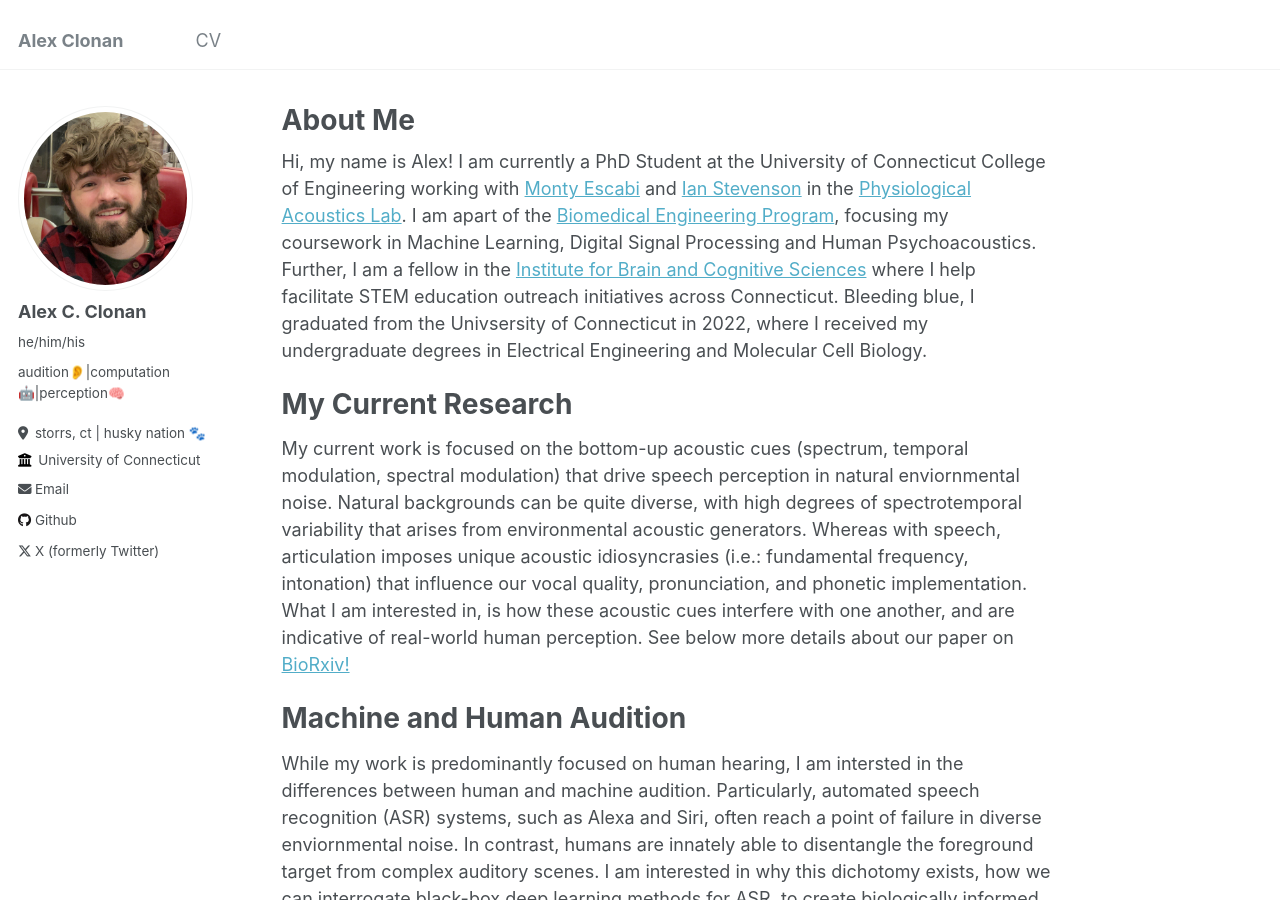
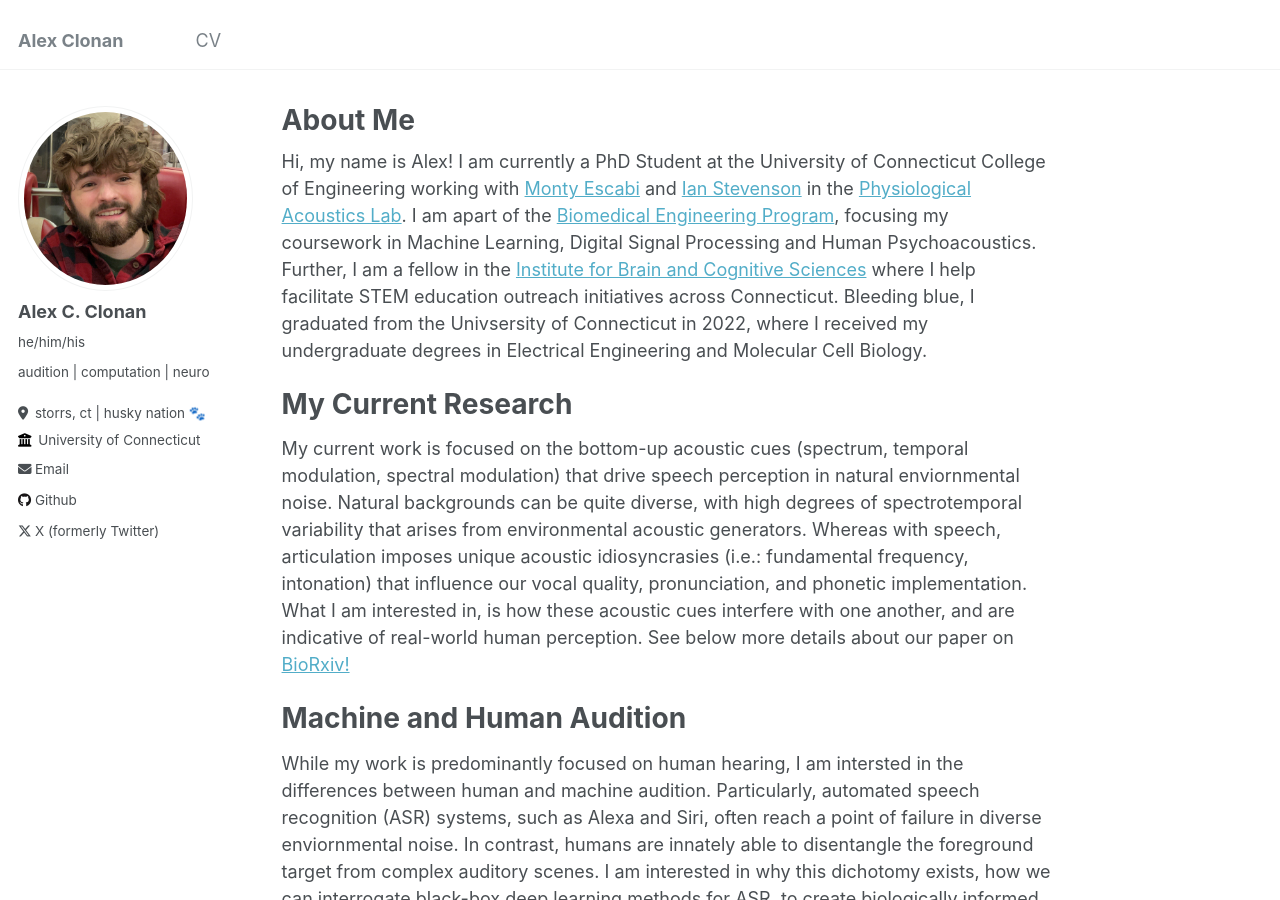
Before and after one commit to aclonan/aclonan.github.io, a Jekyll site: the page built from _pages/about.md, in a window 1280 px wide and 900 px high. Built offline with Jekyll 4.4.1, drawn with Linux system fonts in a browser that asks for light colours.

Commit message:
Update _config.yml

```diff
--- a/_config.yml
+++ b/_config.yml
@@ -24,7 +24,7 @@ author:
   avatar           : "Profile.png"
   name             : "Alex C. Clonan"
   pronouns         : "he/him/his"
-  bio              : "audition👂|computation🤖|perception🧠"
+  bio              : "audition | computation | neuro"
   location         : "storrs, ct | husky nation 🐾"
   employer         : "University of Connecticut"
   uri              : # URL
```
